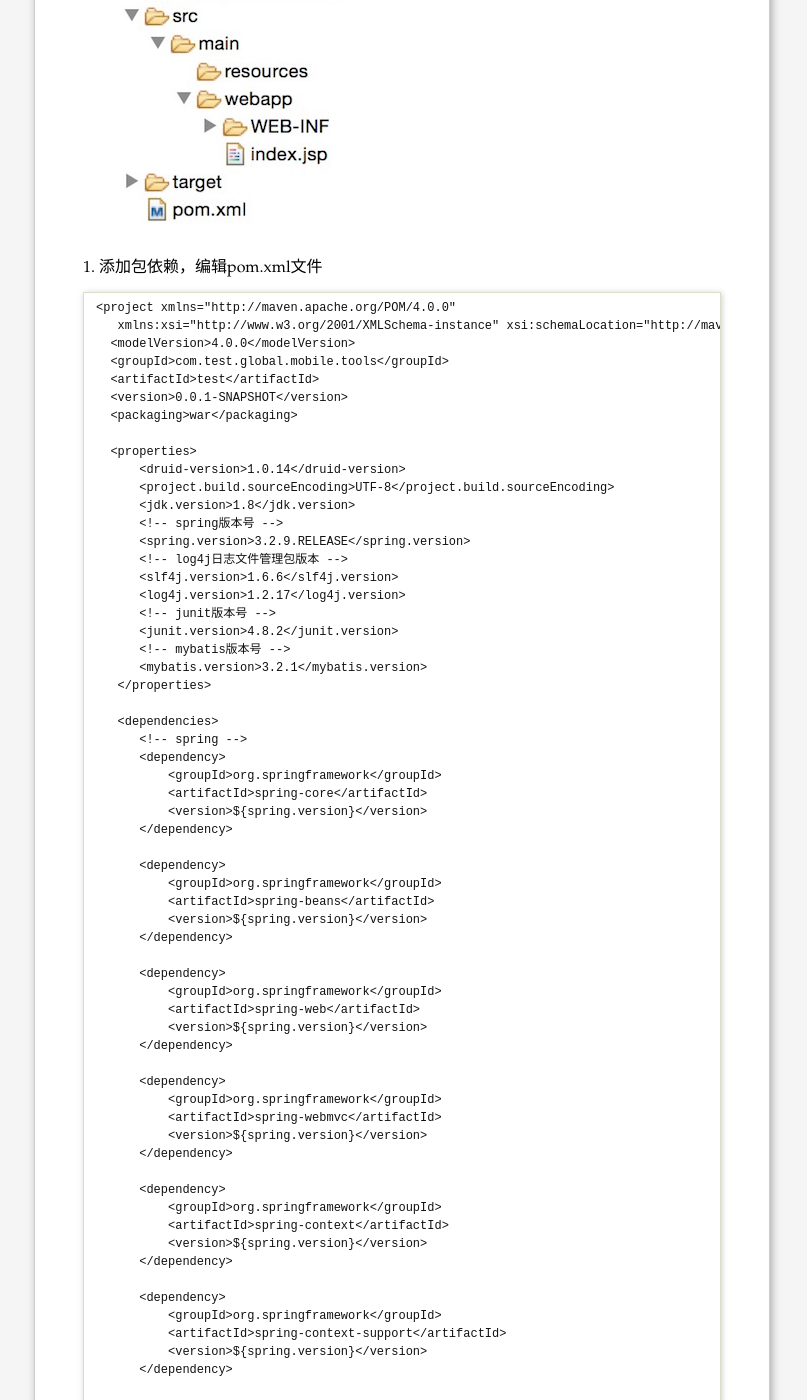
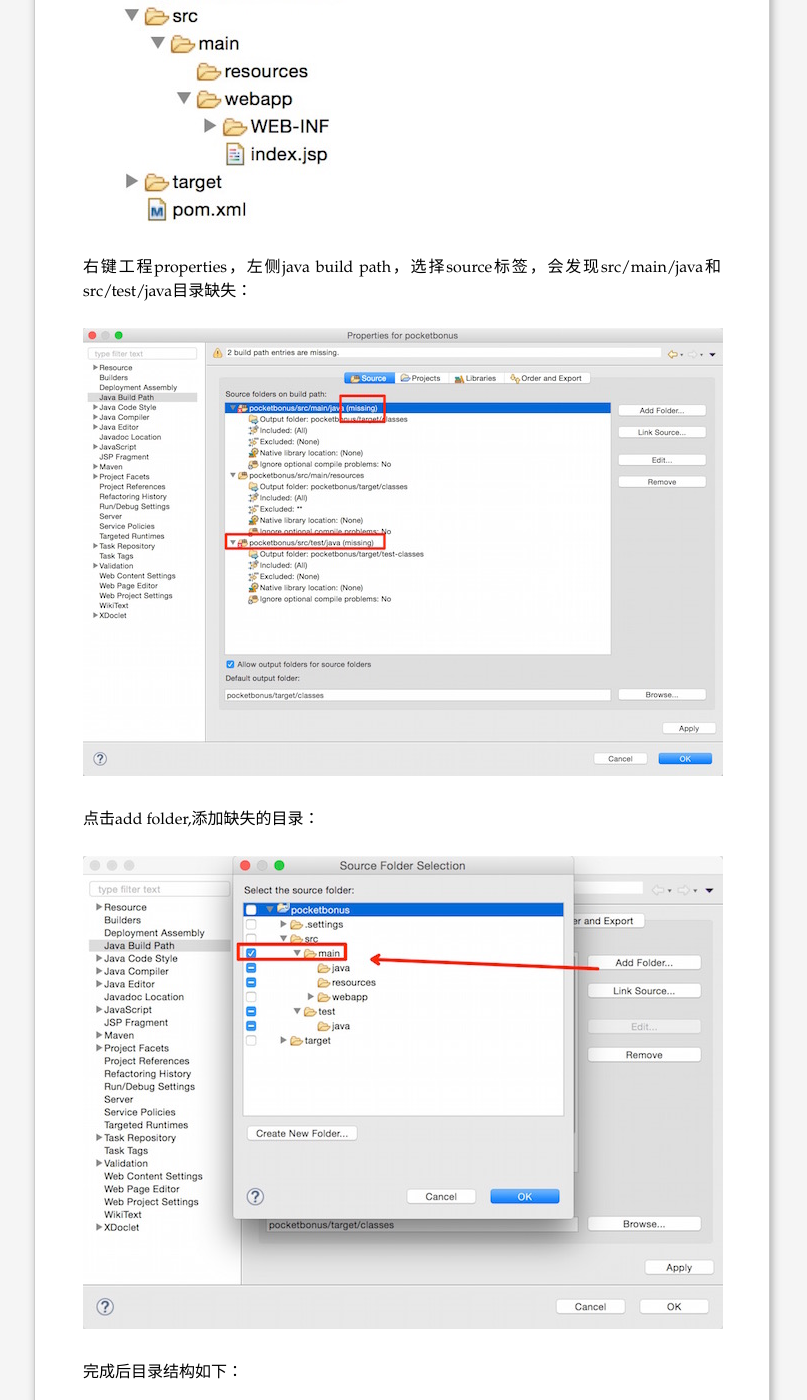
Before and after one commit to yuzujin/yuzujin.github.com, a Jekyll site: the page built from _posts/2016-10-12-eclipsespirngspringmvcmavenmybatismysql.md, in a window 1280 px wide and 1400 px high, scrolled down 2646 px. Shown: the whole window, without its empty margins (238-1045 px from the left). Built offline with Jekyll 4.4.1, drawn with Linux system fonts in a browser that asks for light colours.

Commit message:
spring project update

```diff
--- a/_posts/2016-10-12-eclipsespirngspringmvcmavenmybatismysql.md
+++ b/_posts/2016-10-12-eclipsespirngspringmvcmavenmybatismysql.md
@@ -60,6 +60,18 @@ INSERT INTO t_user (USER_ID, USER_NAME, USER_PASSWORD) VALUES (2, 'test2', '1234
 4. 创建好的目录结构如下：
 
 ![image](https://raw.githubusercontent.com/yuzujin/yuzujin.github.com/master/images/4.png)
+
+   右键工程properties，左侧java build path，选择source标签，会发现src/main/java和src/test/java目录缺失：
+
+   ![image](https://raw.githubusercontent.com/yuzujin/yuzujin.github.com/master/images/10.png)
+
+   点击add folder,添加缺失的目录：
+
+   ![image](https://raw.githubusercontent.com/yuzujin/yuzujin.github.com/master/images/11.png)
+
+   完成后目录结构如下：
+
+   ![image](https://raw.githubusercontent.com/yuzujin/yuzujin.github.com/master/images/12.png)
 
 5. 添加包依赖，编辑pom.xml文件
 
```
